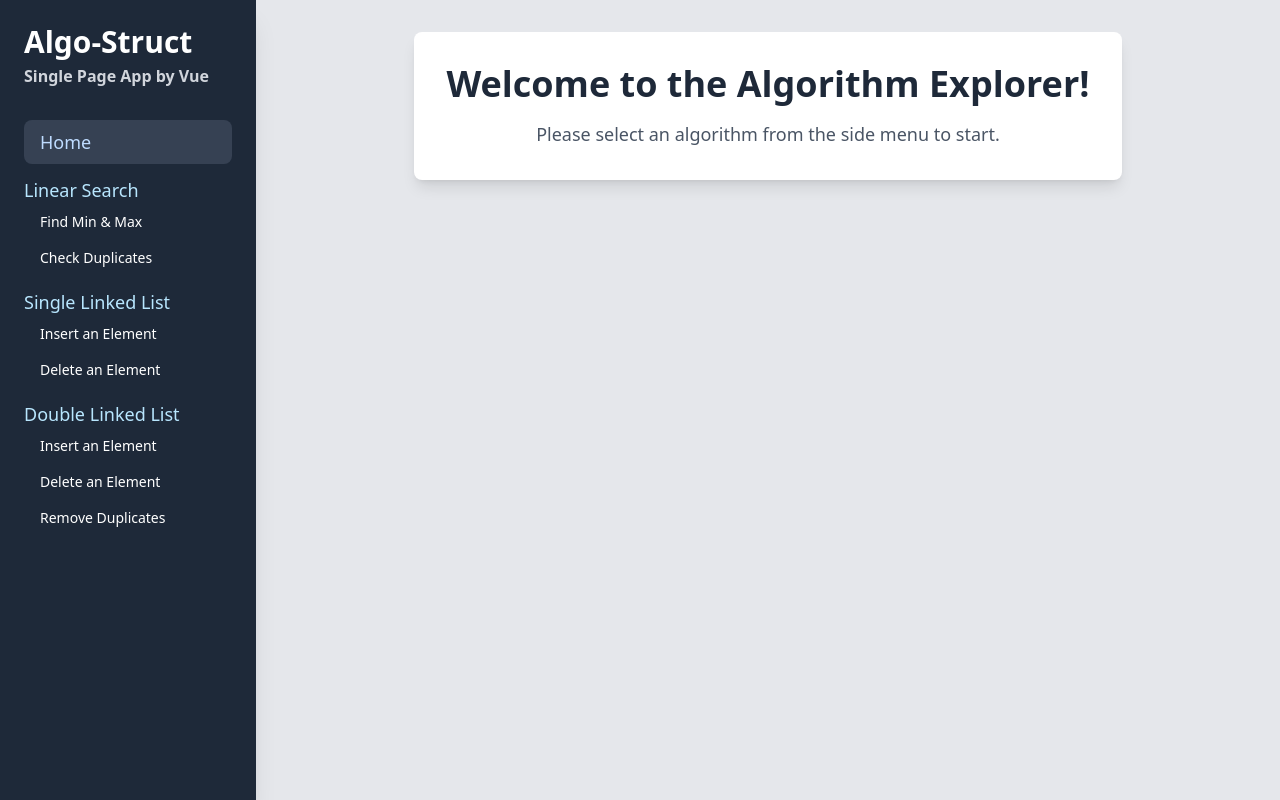
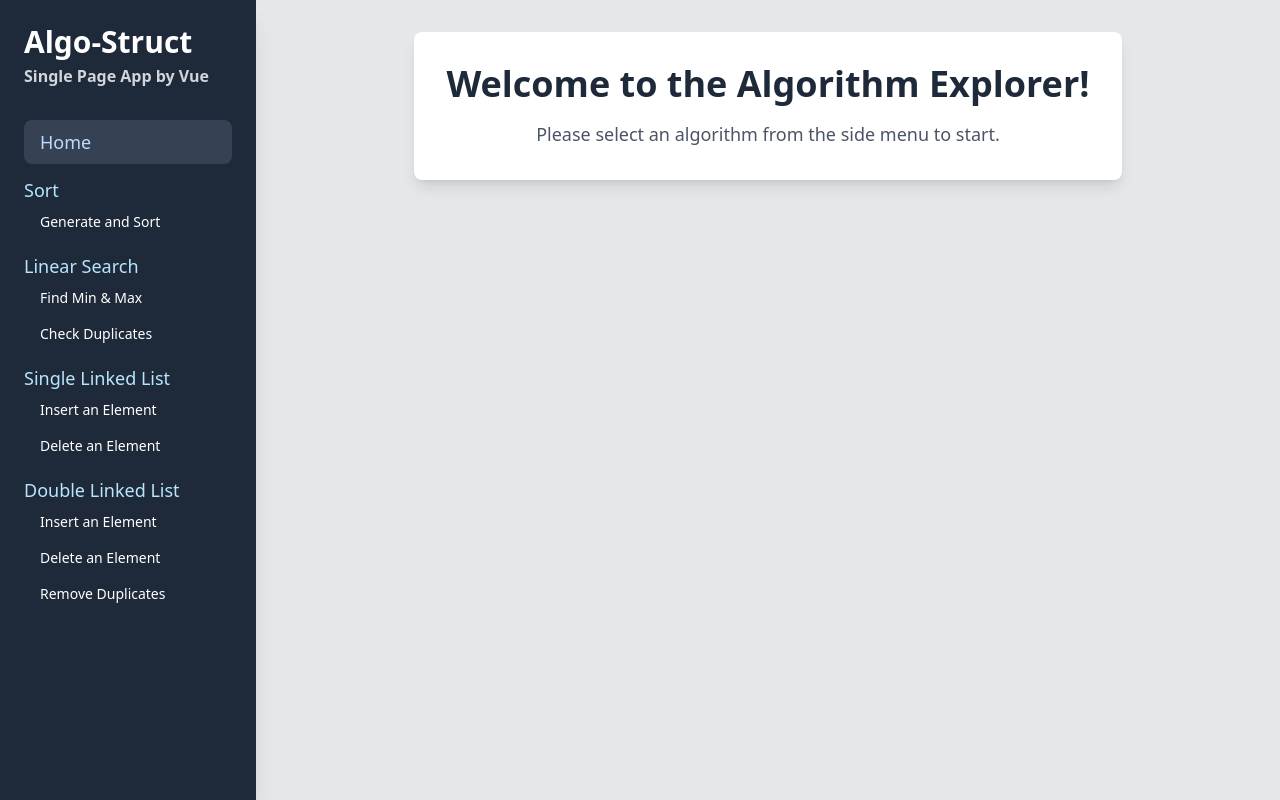
Before and after one commit to sergio-oliveira-br/algorithms-frontend-vue, a Vue app: page / in a window 1280 px wide. Built offline with nearby package versions, Linux system fonts and the light colour scheme.

Commit message:
Update App.vue
act:
-> new option to sort algorithms created (new page)

```diff
--- a/src/App.vue
+++ b/src/App.vue
@@ -13,6 +13,13 @@
             <router-link to="/" class="block px-4 py-2 rounded-lg text-lg font-medium
               hover:bg-gray-700 transition duration-200 ease-in-out"
               active-class="bg-gray-700 text-blue-200">Home
+            </router-link>
+          </li>
+
+          <li class="text-lg text-sky-200 mt-3">Sort</li>
+          <li>
+            <router-link to="/algorithms/sorting-algorithm" class="block px-4 py-2 rounded-lg text-sm font-medium
+              hover:bg-gray-700 transition duration-200 ease-in-out">Generate and Sort
             </router-link>
           </li>
 
```
